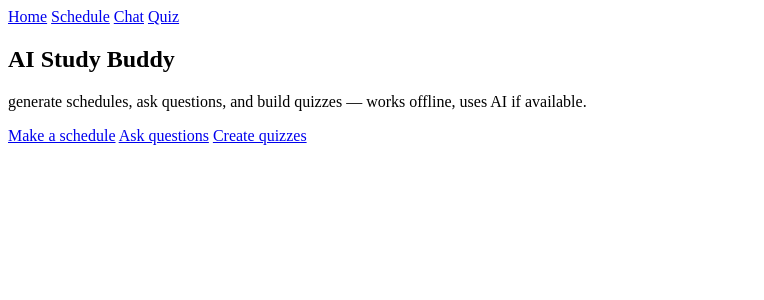
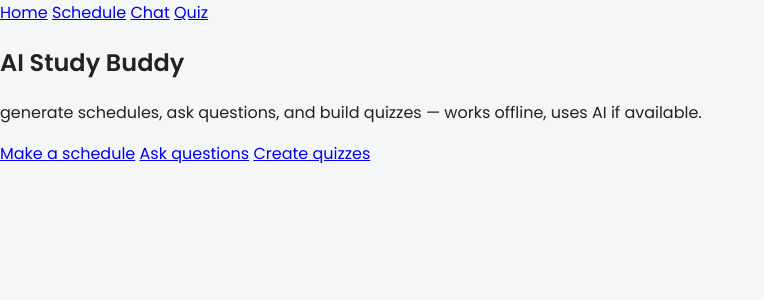
Before and after one commit to Arham-Begani/Study_buddy, a Flask app: page / in a window 1280 px wide. Shown: the top 300 px of the page, without its empty margins (0-764 px from the left). Run offline with Flask 3, Linux system fonts and the light colour scheme.

Commit message:
Update style.css

```diff
--- a/static/style.css
+++ b/static/style.css
@@ -7,3 +7,10 @@
 *{
     box-sizing:border-box;
 }
+
+body{
+    margin:0;
+    background:var(--bg);
+    font-family:Poppins,system-ui,Arial;
+    color:var(--text);
+}
```
